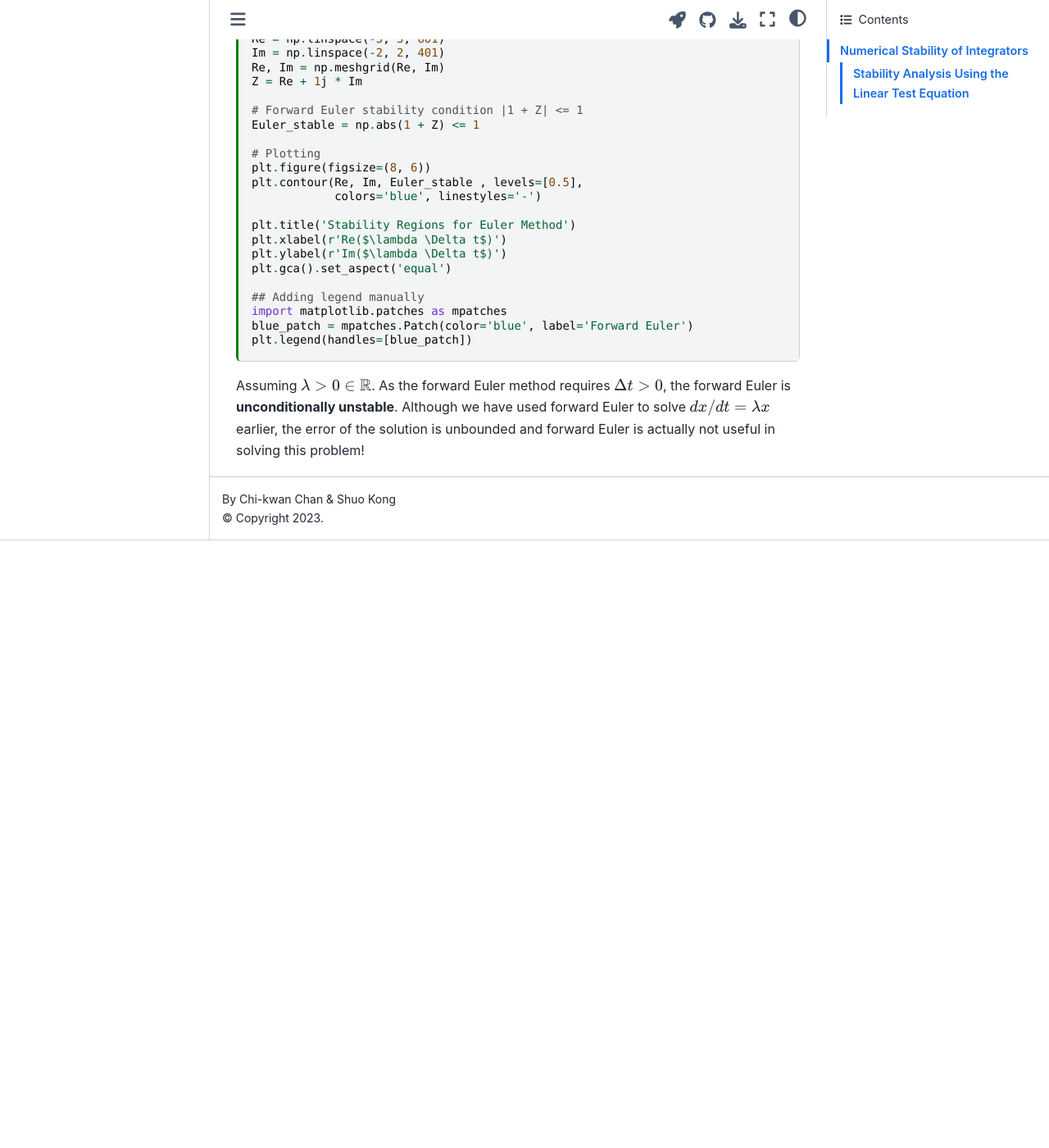
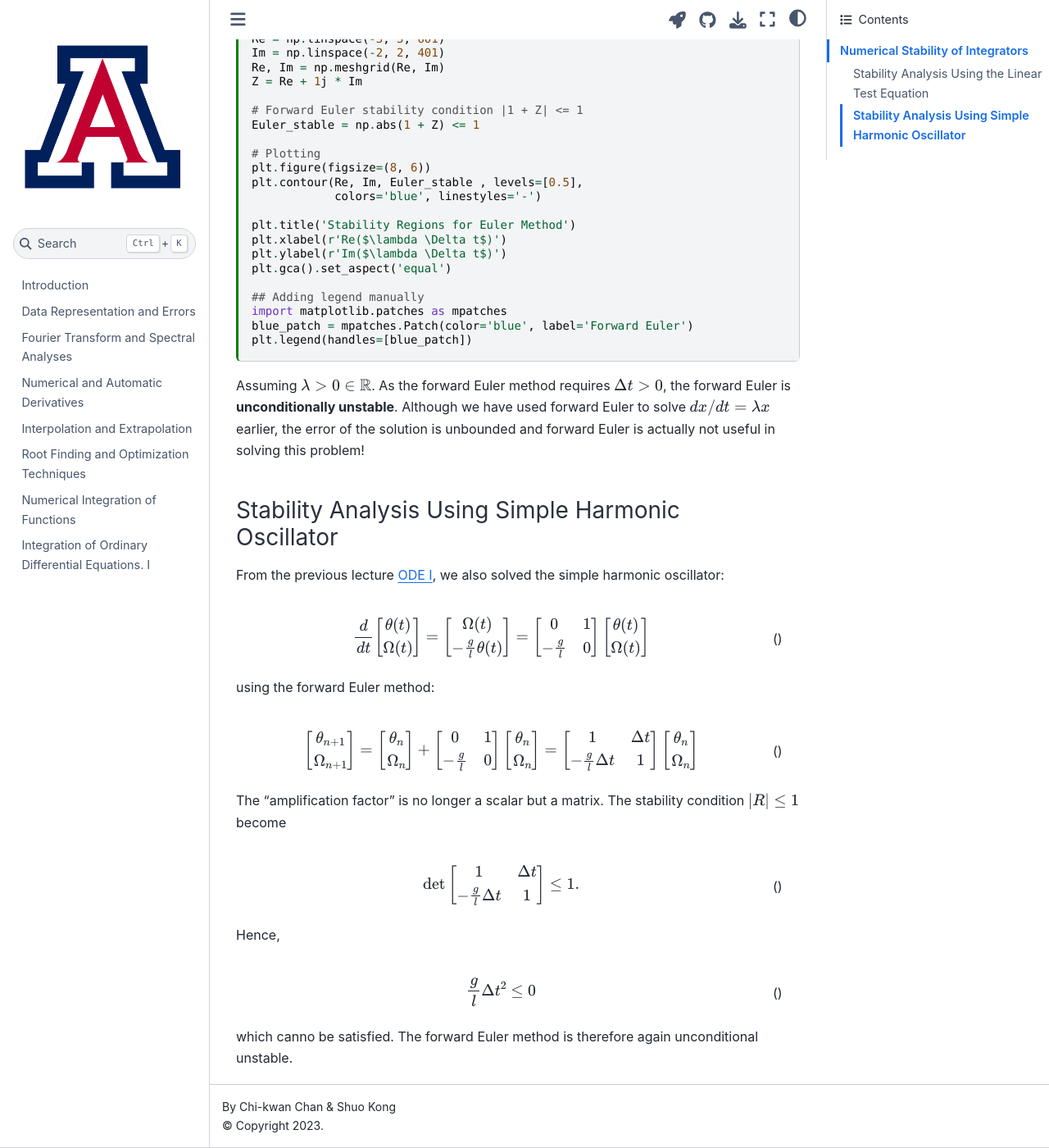
Before and after one commit to ua-2024q3-astr513/astr513, a Jupyter Book: the page built from docs/ode2.md, in a window 1280 px wide and 1400 px high, scrolled down 1961 px. Shown: the whole window at 82% size. Built offline with Jupyter Book 1.0.4 settings and Sphinx 7.4.7 and the Sphinx Book theme 1.1.4, drawn with Linux system fonts in a browser that asks for light colours; before the commit the page ends 2620 px from its top, so only the background shows below that.

Commit message:
Apply the stability condition to simple harmonic oscillator

````diff
--- a/docs/ode2.md
+++ b/docs/ode2.md
@@ -113,6 +113,34 @@ Assuming $\lambda > 0 \in \mathbb{R}$.
 As the forward Euler method requires $\Delta t > 0$, the forward Euler is **unconditionally unstable**.
 Although we have used forward Euler to solve $dx/dt = \lambda x$ earlier, the error of the solution is unbounded and forward Euler is actually not useful in solving this problem!
 
-```{code-cell} ipython3
++++
 
-```
+### Stability Analysis Using Simple Harmonic Oscillator
+
+From the previous lecture [ODE I](ode1.md), we also solved the simple harmonic oscillator:
+\begin{align}
+\frac{d}{dt}\begin{bmatrix} \theta(t) \\ \Omega(t) \end{bmatrix} =
+\begin{bmatrix} \Omega(t) \\ -\frac{g}{l} \theta(t) \end{bmatrix} =
+\begin{bmatrix} 0 & 1 \\ -\frac{g}{l} & 0 \end{bmatrix}
+\begin{bmatrix} \theta(t) \\ \Omega(t) \end{bmatrix}
+\end{align}
+using the forward Euler method:
+\begin{align}
+\begin{bmatrix} \theta_{n+1} \\ \Omega_{n+1} \end{bmatrix} =
+\begin{bmatrix} \theta_{n} \\ \Omega_{n} \end{bmatrix} +
+\begin{bmatrix} 0 & 1 \\ -\frac{g}{l} & 0 \end{bmatrix}
+\begin{bmatrix} \theta_{n} \\ \Omega_{n} \end{bmatrix} =
+\begin{bmatrix} 1 & \Delta t \\ -\frac{g}{l}\Delta t & 1 \end{bmatrix}
+\begin{bmatrix} \theta_{n} \\ \Omega_{n} \end{bmatrix}
+\end{align}
+The "amplification factor" is no longer a scalar but a matrix.
+The stability condition $|R| \le 1$ become
+\begin{align}
+\det \begin{bmatrix} 1 & \Delta t \\ -\frac{g}{l}\Delta t & 1 \end{bmatrix} \le 1.
+\end{align}
+Hence,
+\begin{align}
+\frac{g}{l}\Delta t^2 \le 0
+\end{align}
+which canno be satisfied.
+The forward Euler method is therefore again unconditional unstable.
````
